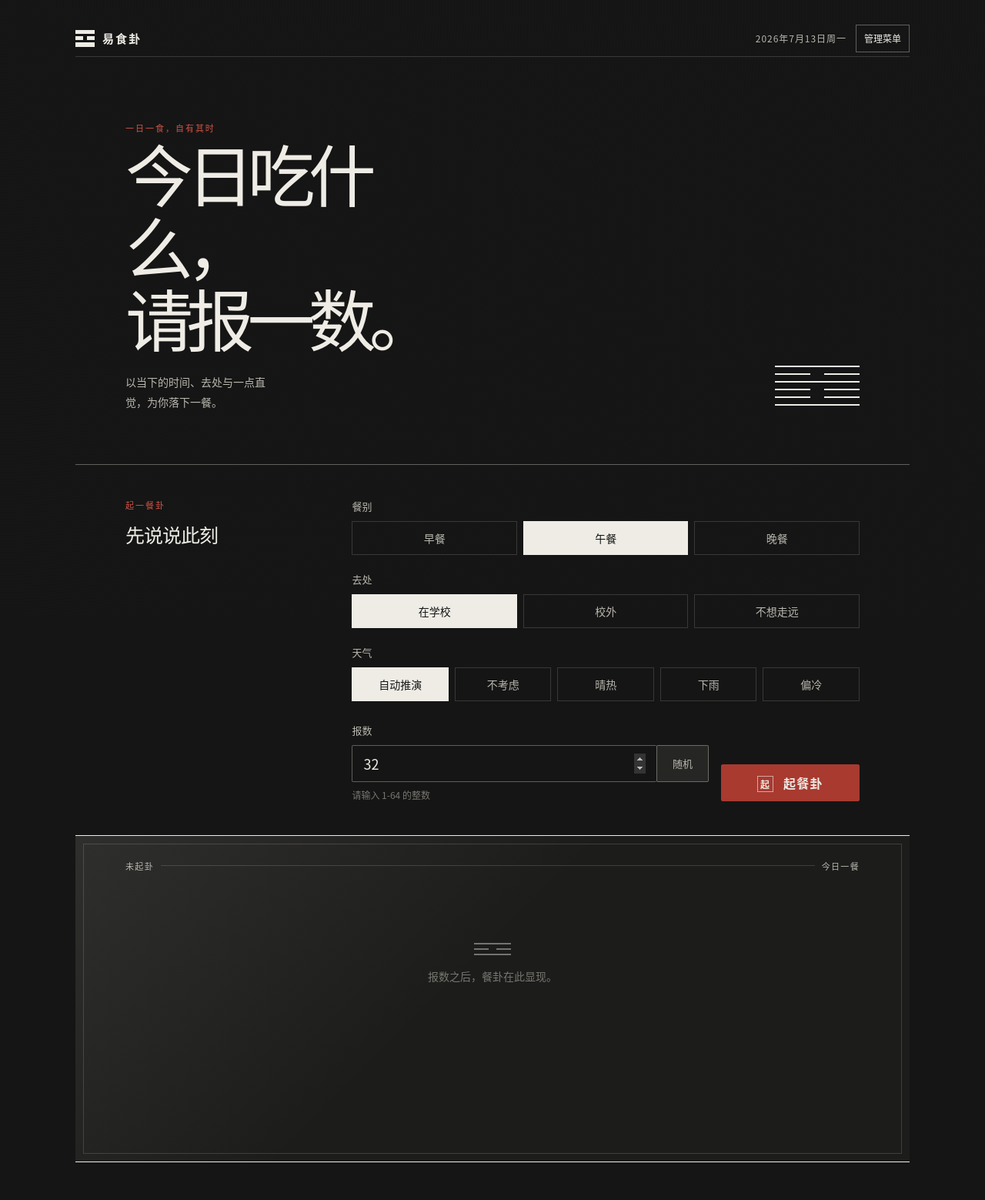
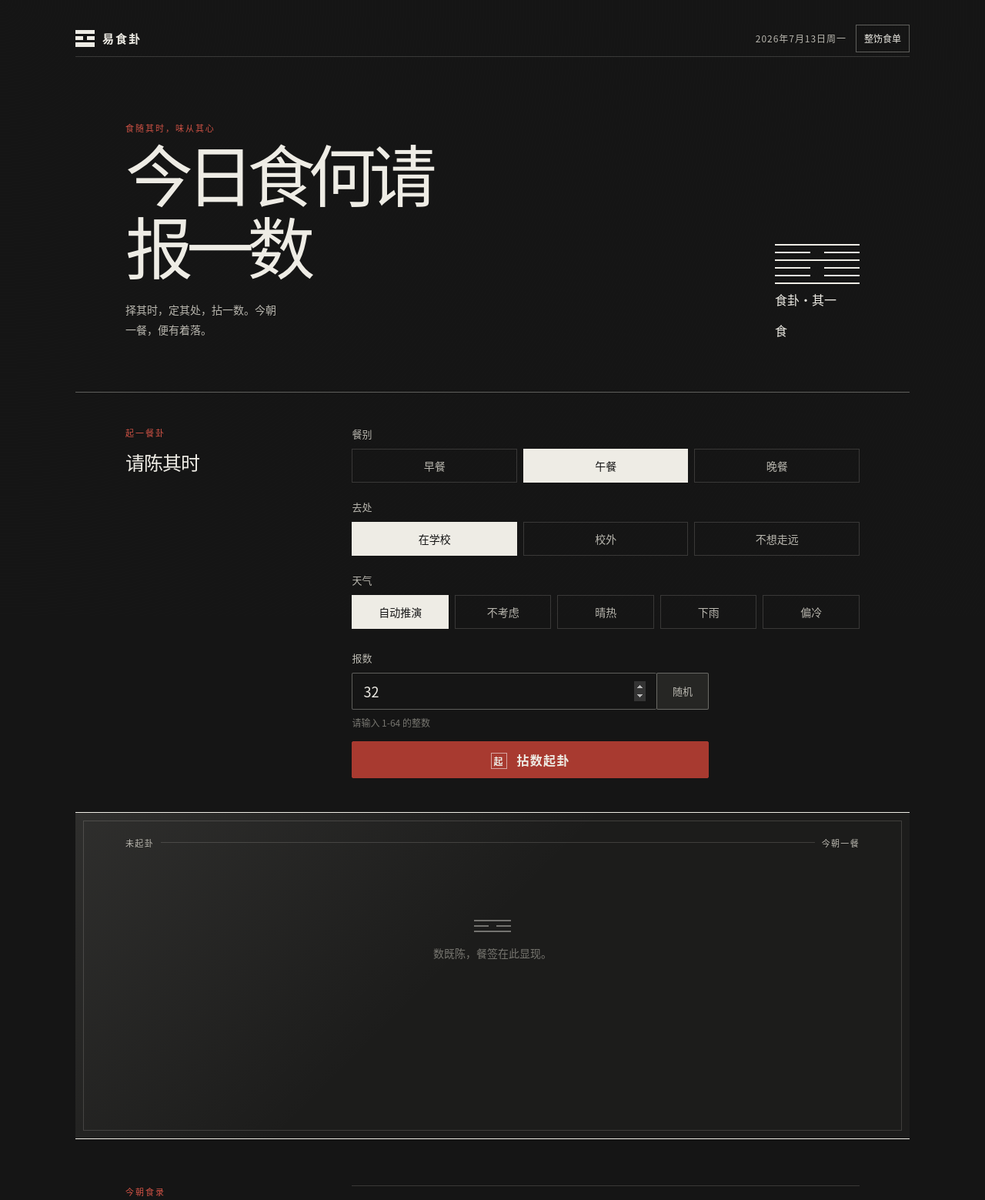
Before and after one commit to whz211417/yi-shi-gua, a website with bundled scripts: page index.html in a window 1280 px wide. Shown: the top 1559 px of the page at 77% size. Built offline with nearby package versions, Linux system fonts and the light colour scheme.

Commit message:
feat: add scroll-style ritual layout

```diff
--- a/index.html
+++ b/index.html
@@ -16,25 +16,30 @@
         </a>
         <div class="header-actions">
           <p id="today-date" class="date-stamp" aria-label="今日日期"></p>
-          <button id="menu-open-button" class="menu-open-button" type="button" aria-expanded="false" aria-controls="menu-panel">管理菜单</button>
+          <button id="menu-open-button" class="menu-open-button" type="button" aria-expanded="false" aria-controls="menu-panel">整饬食单</button>
         </div>
       </header>
 
-      <section class="hero" aria-labelledby="page-title">
+      <section class="scroll-hero hero" aria-labelledby="page-title">
         <div class="hero-copy">
-          <p class="eyebrow">一日一食，自有其时</p>
-          <h1 id="page-title">今日吃什么，<br />请报一数。</h1>
-          <p class="intro">以当下的时间、去处与一点直觉，为你落下一餐。</p>
+          <p class="eyebrow">食随其时，味从其心</p>
+          <h1 id="page-title"><span>今日食何</span><span>请报一数</span></h1>
+          <p class="intro">择其时，定其处，拈一数。今朝一餐，便有着落。</p>
         </div>
-        <div class="hexagram-seal" aria-hidden="true">
-          <span></span><span class="broken"></span><span></span><span class="broken"></span><span class="broken"></span><span></span>
-        </div>
+        <aside class="oracle-aside" aria-hidden="true">
+          <div class="hexagram-seal">
+            <span></span><span class="broken"></span><span></span><span class="broken"></span><span class="broken"></span><span></span>
+          </div>
+          <p class="oracle-order">食卦·其一</p>
+          <span class="vermilion-seal">食</span>
+          <span class="cloud-mark"></span>
+        </aside>
       </section>
 
-      <section id="casting" class="casting-panel" aria-labelledby="casting-title">
+      <section id="casting" class="ritual-sheet casting-panel" aria-labelledby="casting-title">
         <div class="section-heading">
           <p class="eyebrow">起一餐卦</p>
-          <h2 id="casting-title">先说说此刻</h2>
+          <h2 id="casting-title">请陈其时</h2>
         </div>
 
         <div class="choice-grid">
@@ -77,15 +82,16 @@
             </div>
             <p id="number-help">请输入 1-64 的整数</p>
           </div>
-          <button id="cast-button" class="cast-button" type="button"><span aria-hidden="true">起</span> 起餐卦</button>
+          <div class="finger-stage" aria-hidden="true"><i></i><i class="broken"></i><i></i><i class="broken"></i><i class="broken"></i><i></i></div>
+          <button id="cast-button" class="cast-button" type="button"><span aria-hidden="true">起</span> 拈数起卦</button>
         </div>
       </section>
 
       <section id="result-card" class="result-card is-empty" aria-labelledby="result-title" aria-live="polite">
-        <div class="result-topline"><span id="result-ordinal">未起卦</span><span class="result-rule"></span><span>今日一餐</span></div>
+        <div class="result-topline"><span id="result-ordinal">未起卦</span><span class="result-rule"></span><span>今朝一餐</span></div>
         <div class="result-empty" id="result-empty">
           <span class="empty-lines" aria-hidden="true"><i></i><i></i><i></i></span>
-          <p>报数之后，餐卦在此显现。</p>
+          <p>数既陈，餐签在此显现。</p>
         </div>
         <div class="result-content" id="result-content" hidden>
           <p id="oracle-title" class="oracle-title"></p>
@@ -94,16 +100,16 @@
           <div class="oracle-line"><span aria-hidden="true"></span><p id="oracle-line"></p></div>
           <p id="meal-reason" class="meal-reason"></p>
           <div class="result-actions">
-            <button id="confirm-button" class="confirm-button" type="button">就吃这个</button>
-            <button id="retry-button" class="retry-button" type="button">换一卦</button>
+            <button id="confirm-button" class="confirm-button" type="button">此餐可取</button>
+            <button id="retry-button" class="retry-button" type="button">再演一卦</button>
           </div>
         </div>
       </section>
 
       <section class="food-log" aria-labelledby="food-log-title">
         <div class="food-log-heading">
-          <p class="eyebrow">今日食录</p>
-          <h2 id="food-log-title">留三处，记三餐</h2>
+          <p class="eyebrow">今朝食录</p>
+          <h2 id="food-log-title">三餐有录</h2>
         </div>
         <ol class="log-slots">
           <li data-slot="早餐"><span>早餐</span><strong>尚未落笔</strong></li>
@@ -121,8 +127,8 @@
       <div class="menu-panel-inner" role="dialog" aria-modal="true" aria-labelledby="menu-panel-title">
         <header class="menu-panel-header">
           <div>
-            <p class="eyebrow">本地菜单库</p>
-            <h2 id="menu-panel-title">管理你的餐品</h2>
+            <p class="eyebrow">本地食单簿</p>
+            <h2 id="menu-panel-title">整饬你的餐品</h2>
             <p id="menu-count" class="menu-count"></p>
           </div>
           <button id="menu-close-button" class="menu-close-button" type="button" aria-label="关闭菜单管理">关闭</button>
```
